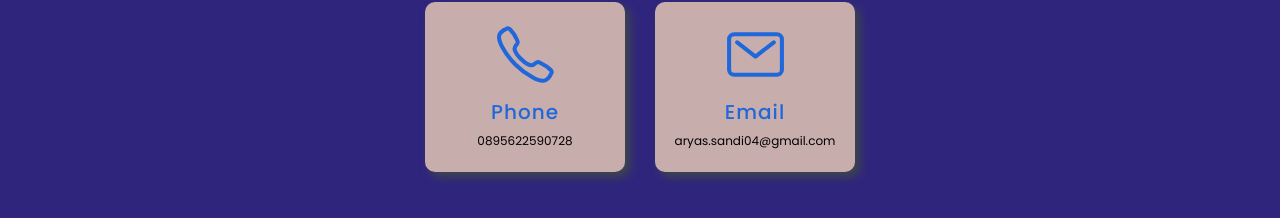
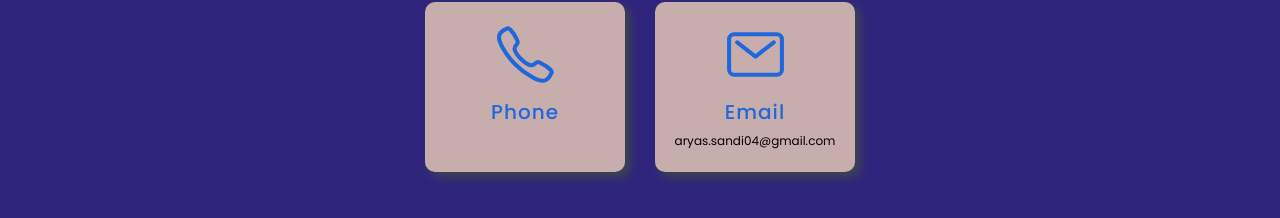
Before and after one commit to Aryasandi/Aryasandi.github.io, a plain HTML site: page index.html in a window 1280 px wide. Shown: the part 2607-2825 px from the top of the page. Drawn offline with nearby package versions, Linux system fonts and the light colour scheme.

Commit message:
Update index.html

```diff
--- a/index.html
+++ b/index.html
@@ -105,7 +105,7 @@
       <div class="card">
         <ion-icon name="call-outline"></ion-icon>
         <h3 href="https://wa.me/6281355538777">Phone</h3>
-        <p>0895622590728</p>
+        <p>&nbsp;</p>
       </div>
       <div class="card">
         <ion-icon name="mail-outline"></ion-icon>
```
